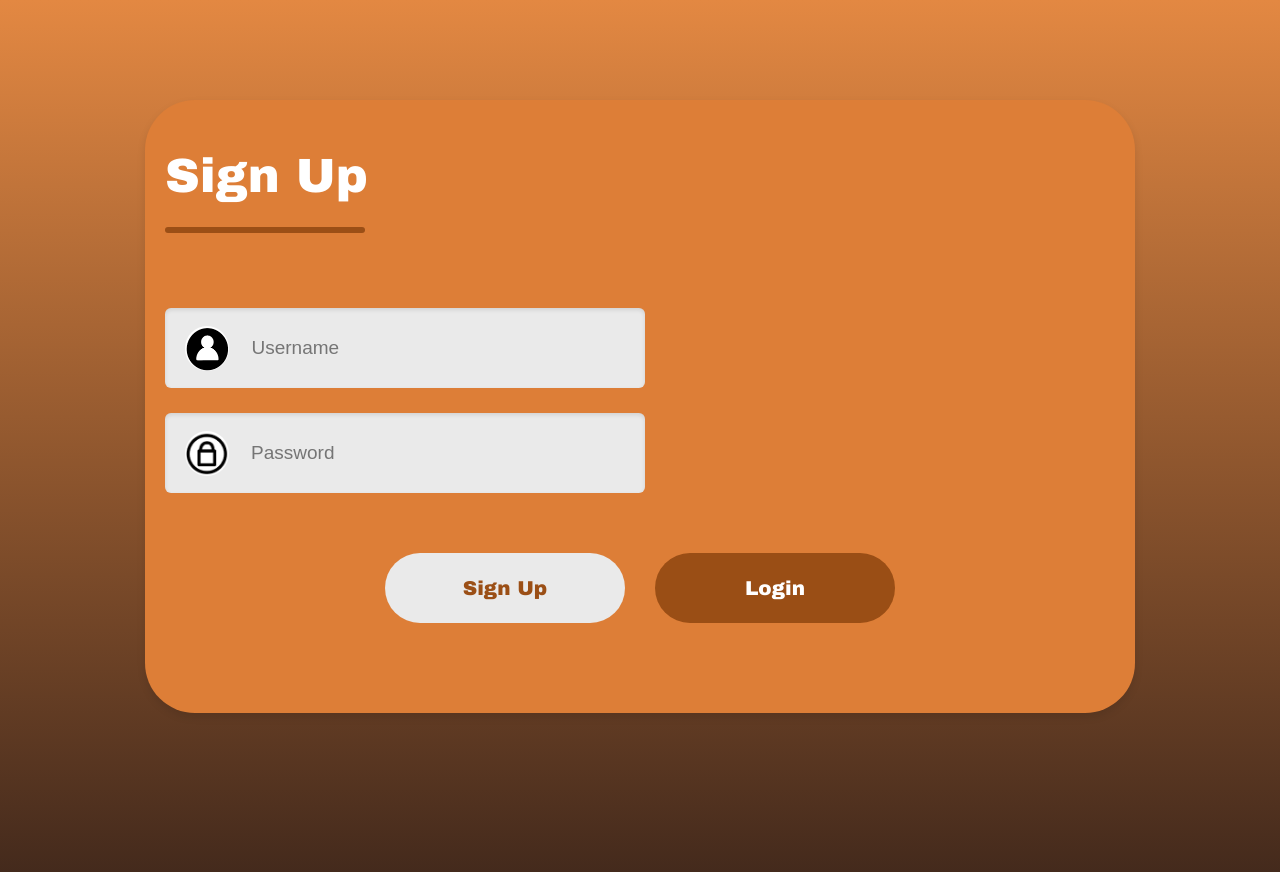
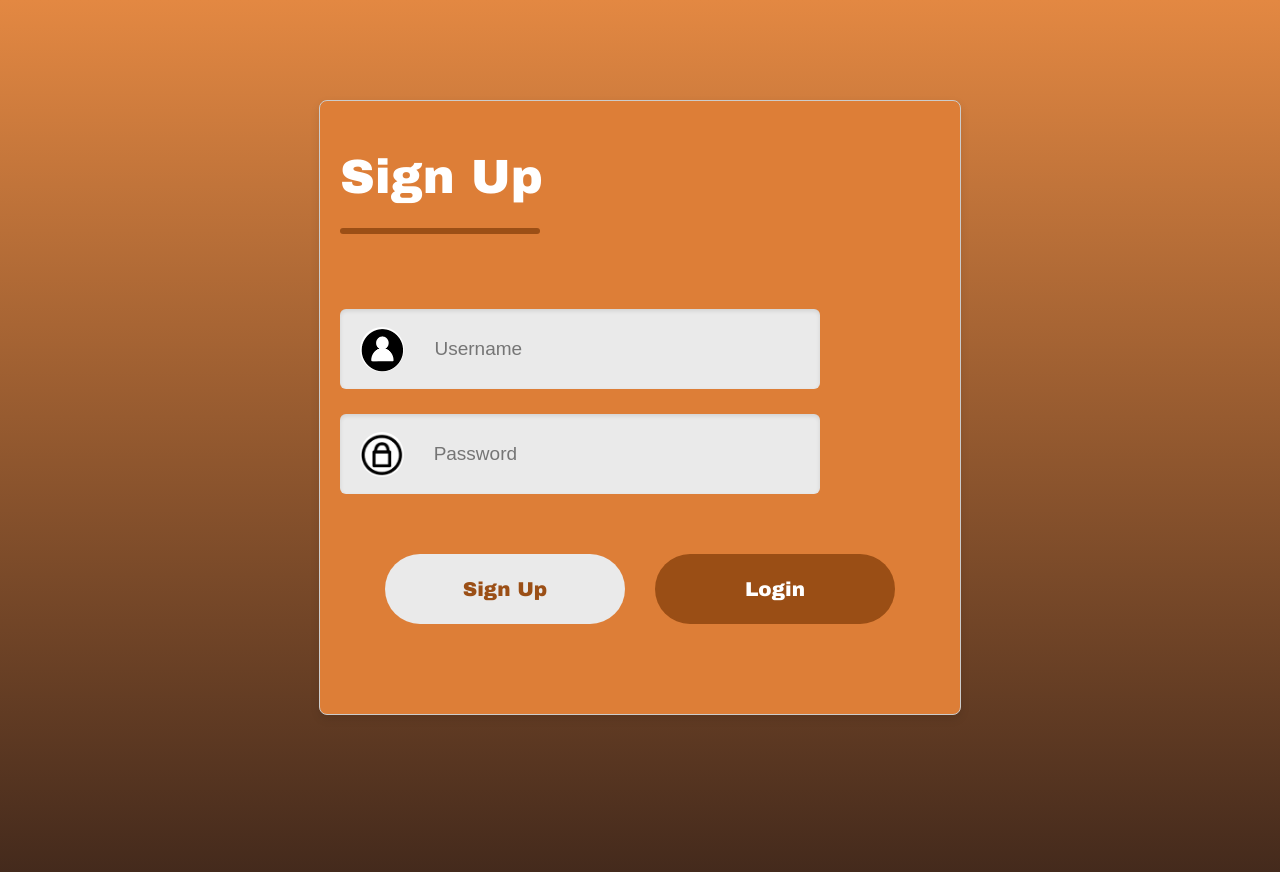
Before and after one commit to SquintyBoi/DubHacks, a React (Create React App) app: page / in a window 1280 px wide. Shown: the top 872 px of the page. Built offline with nearby package versions, Linux system fonts and the light colour scheme.

Commit message:
Update SeattlePage.css

```diff
--- a/src/Components/SeattlePage/SeattlePage.css
+++ b/src/Components/SeattlePage/SeattlePage.css
@@ -0,0 +1,52 @@
+/* SeattlePage.css */
+
+.container {
+    max-width: 600px; /* Set a max width for the container */
+    margin: 0 auto; /* Center the container horizontally */
+    padding: 20px; /* Add some padding */
+    border: 1px solid #ccc; /* Optional: Add a border */
+    border-radius: 8px; /* Optional: Add rounded corners */
+    box-shadow: 0 4px 10px rgba(0, 0, 0, 0.1); /* Optional: Add a shadow for depth */
+    background-color: #f9f9f9; /* Background color */
+}
+
+h1 {
+    text-align: center; /* Center the heading */
+}
+
+h2 {
+    text-align: center; /* Center the subheading */
+}
+
+select,
+input {
+    width: 100%; /* Full width */
+    padding: 10px; /* Add padding */
+    margin: 10px 0; /* Space between elements */
+    border: 1px solid #ccc; /* Border */
+    border-radius: 4px; /* Rounded corners */
+}
+
+button {
+    width: 100%; /* Full width */
+    padding: 10px; /* Add padding */
+    background-color: #28a745; /* Green background */
+    color: white; /* White text */
+    border: none; /* Remove border */
+    border-radius: 4px; /* Rounded corners */
+    cursor: pointer; /* Pointer cursor */
+}
+
+button:hover {
+    background-color: #218838; /* Darker green on hover */
+}
+
+ul {
+    list-style-type: none; /* Remove bullets from the list */
+    padding: 0; /* Remove padding */
+}
+
+li {
+    margin: 5px 0; /* Space between list items */
+    text-align: center; /* Center list items */
+}
```
